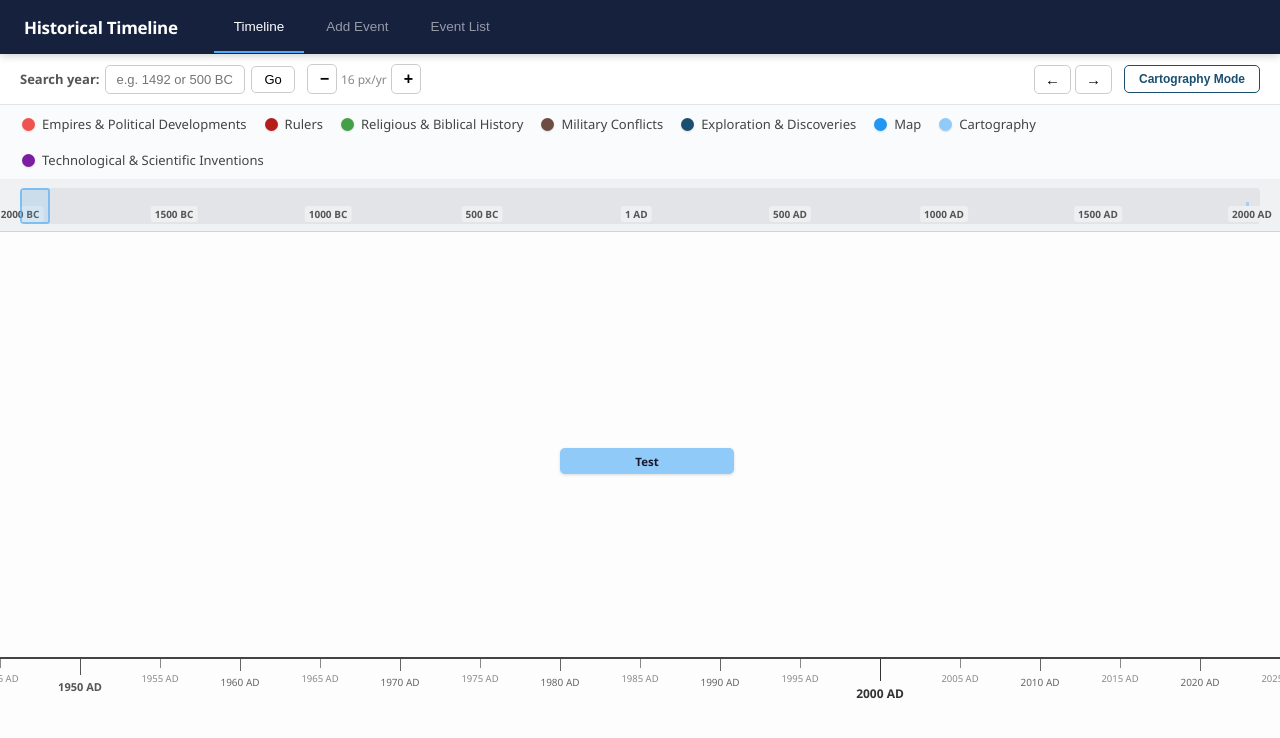
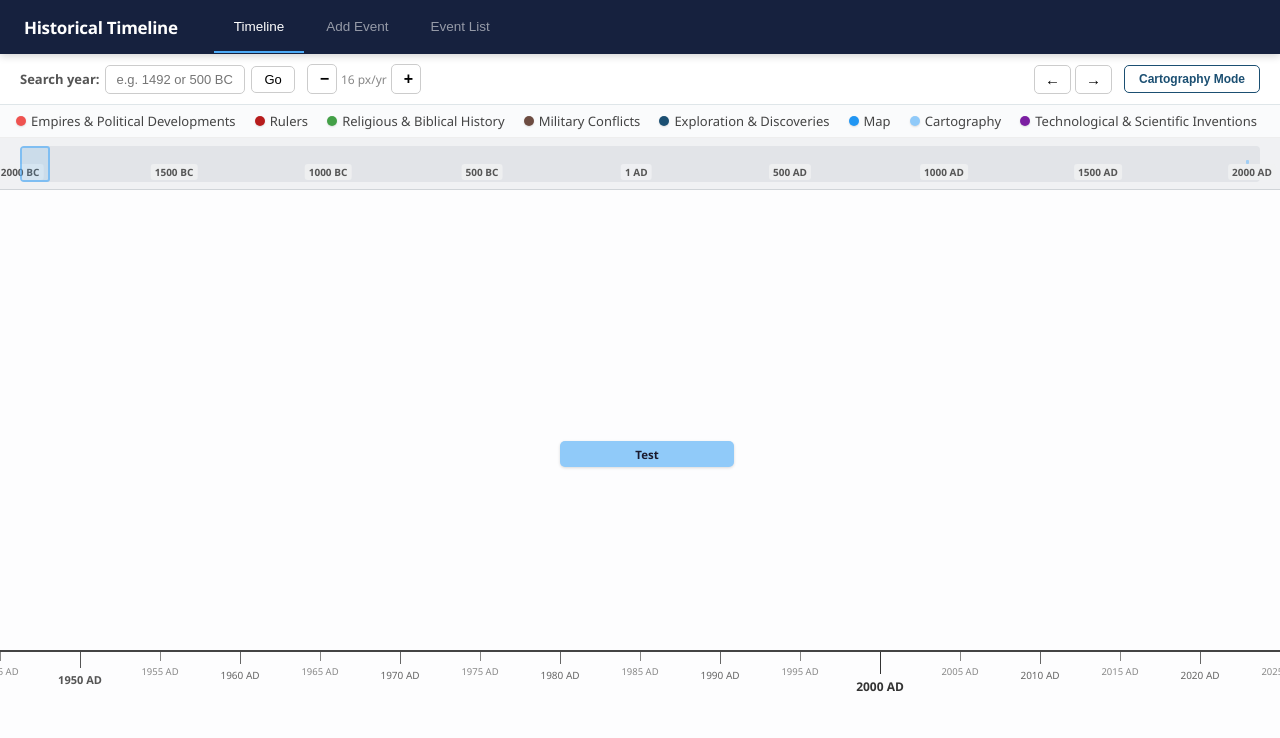
Before and after one commit to rockytiger-maker/Timeline, a plain HTML site: page index.html in a window 1280 px wide. Drawn offline with Linux system fonts and the light colour scheme.

Commit message:
Update index.html

```diff
--- a/index.html
+++ b/index.html
@@ -70,13 +70,36 @@ body {
 
 /* ===== LEGEND ===== */
 .category-legend {
-  display: flex; flex-wrap: wrap; gap: 18px;
-  padding: 10px 22px; background: #fafbfc;
-  border-bottom: 1px solid #eee; flex-shrink: 0;
-  font-size: 13px; color: #444;
-}
-.legend-item { display: flex; align-items: center; gap: 7px; font-weight: 500; }
-.legend-dot { width: 13px; height: 13px; border-radius: 50%; flex-shrink: 0; box-shadow: 0 1px 2px rgba(0,0,0,0.12); }
+  display: flex;
+  flex-wrap: nowrap;
+  gap: 12px;
+  padding: 7px 16px;
+  background: #fafbfc;
+  border-bottom: 1px solid #eee;
+  flex-shrink: 0;
+  font-size: clamp(8px, 1.15vw, 13px);
+  color: #444;
+  white-space: nowrap;
+  overflow: hidden;
+}
+
+.legend-item {
+  display: flex;
+  align-items: center;
+  gap: 5px;
+  font-weight: 500;
+  white-space: nowrap;
+  flex: 1 1 auto;
+  min-width: 0;
+}
+
+.legend-dot {
+  width: 10px;
+  height: 10px;
+  border-radius: 50%;
+  flex-shrink: 0;
+  box-shadow: 0 1px 2px rgba(0,0,0,0.12);
+}
 
 /* ===== MINIMAP ===== */
 .minimap-container {
```
